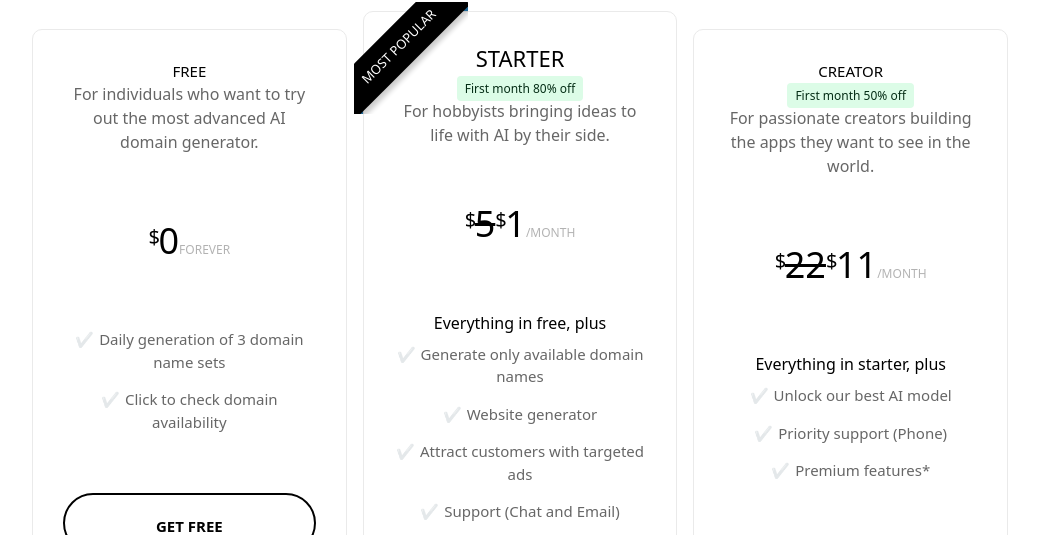
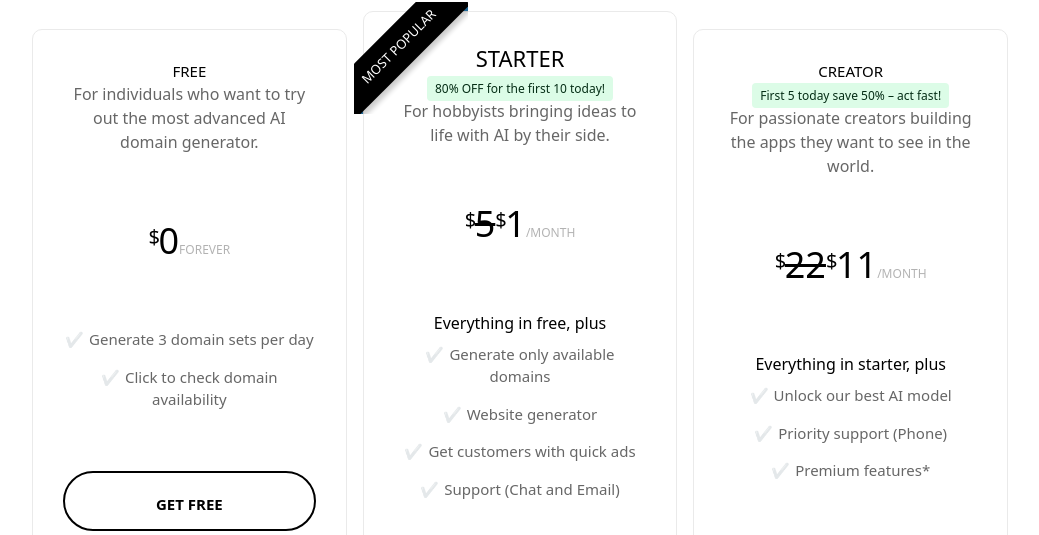
Before and after one commit to romanvieito/simplerb, a Next.js app: page /lpads in a window 1280 px wide. Shown: the part 350-885 px from the top of the page, without its empty margins (120-1159 px from the left). Built offline with nearby package versions, Linux system fonts and the light colour scheme; no server answers.

Commit message:
pricing version

```diff
--- a/components/CPricing.tsx
+++ b/components/CPricing.tsx
@@ -134,7 +134,7 @@ export default function CPricing() {
           <div className={styles.cardDescription}>
             <ul>
               <li className={styles.ok}>
-                Daily generation of 3 domain name sets
+                Generate 3 domain sets per day
               </li>
               <li className={styles.ok}>Click to check domain availability</li>
               {/* <li className={styles.ok}>See domain rating</li> */}
@@ -163,7 +163,7 @@ export default function CPricing() {
           </div>
           <div className={styles.cardTitle}>
             <h3>Starter</h3>
-            <span className={styles.off}>First month 80% off</span>
+            <span className={styles.off}>80% OFF for the first 10 today!</span>
             <h4>For hobbyists bringing ideas to life with AI by their side.</h4>
           </div>
           <div className={styles.cardPrice}>
@@ -179,10 +179,10 @@ export default function CPricing() {
             <ul>
               <li>Everything in free, plus</li>
               <li className={styles.ok}>
-                Generate only available domain names
+                Generate only available domains
               </li>
               <li className={styles.ok}>Website generator</li>
-              <li className={styles.ok}>Attract customers with targeted ads</li>
+              <li className={styles.ok}>Get customers with quick ads</li>
               <li className={styles.ok}>Support (Chat and Email)</li>
             </ul>
           </div>
@@ -220,7 +220,7 @@ export default function CPricing() {
         <Box className={styles.card}>
           <div className={styles.cardTitle}>
             <h3>Creator</h3>
-            <span className={styles.off}>First month 50% off</span>
+            <span className={styles.off}>First 5 today save 50% – act fast!</span>
             <h4>
               For passionate creators building the apps they want to see in the
               world.
```
